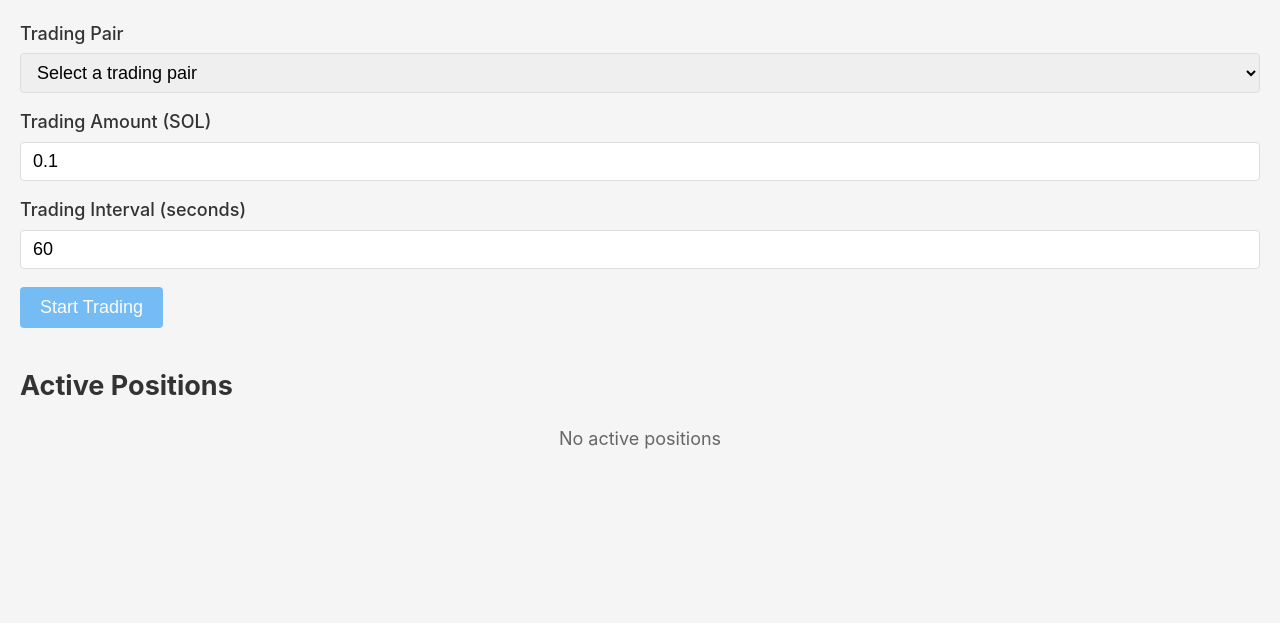
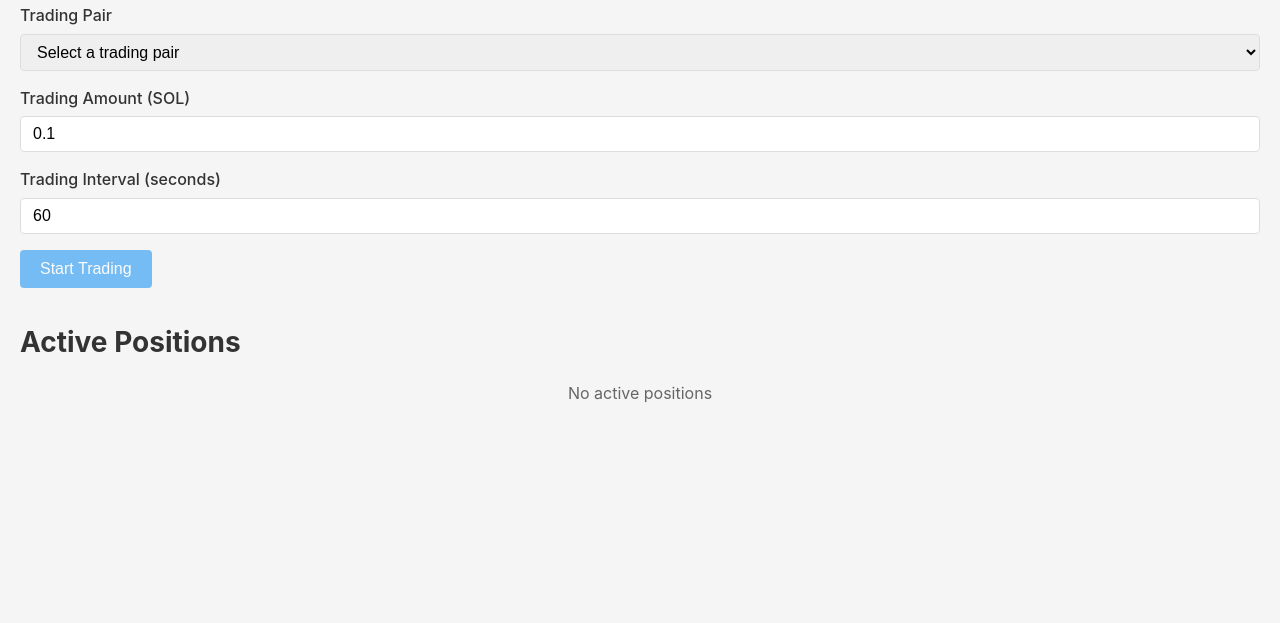
Before and after one commit to Etherlyweiner/CryptoBot, a website: page static/index.html in a window 1280 px wide. Shown: the part 177-800 px from the top of the page. Drawn offline with Linux system fonts and the light colour scheme.

Commit message:
fix: Simplify responsive typography
- Remove browser-specific hacks and unsupported properties
- Use rem units for consistent scaling across all elements
- Add simple media queries for responsive font sizes
- Define standard font sizes for all text elements
- Keep base font size in pixels for better compatibility

```diff
--- a/static/styles.css
+++ b/static/styles.css
@@ -21,30 +21,9 @@
 html {
     /* Base font size */
     font-size: 16px;
-
-    /* Use clamp for responsive font sizing */
-    font-size: clamp(14px, calc(14px + 0.390625vw), 18px);
-
-    /* Prevent iOS font scaling while maintaining accessibility */
-    -webkit-text-size-adjust: 100%;
 }
 
-/* Ensure proper font sizing on Firefox */
-@-moz-document url-prefix() {
-    html {
-        font-size: clamp(14px, calc(14px + 0.390625vw), 18px);
-    }
-}
-
-/* Ensure proper font sizing on Safari */
-@media not all and (min-resolution:.001dpcm) {
-    @supports (-webkit-appearance:none) {
-        html {
-            font-size: clamp(14px, calc(14px + 0.390625vw), 18px);
-        }
-    }
-}
-
+/* Responsive typography using rem units */
 body {
     font-family: -apple-system, BlinkMacSystemFont, "Segoe UI", Roboto, "Helvetica Neue", Arial, sans-serif;
     line-height: 1.6;
@@ -54,6 +33,31 @@ body {
     padding: 20px;
     -webkit-font-smoothing: antialiased;
     -moz-osx-font-smoothing: grayscale;
+}
+
+/* Use rem units for all text elements */
+h1 { font-size: 2rem; }
+h2 { font-size: 1.75rem; }
+h3 { font-size: 1.5rem; }
+h4 { font-size: 1.25rem; }
+p, li, input, select, button { font-size: 1rem; }
+small { font-size: 0.875rem; }
+
+/* Responsive adjustments */
+@media screen and (max-width: 768px) {
+    html {
+        font-size: 14px;
+    }
+
+    body {
+        padding: 10px;
+    }
+}
+
+@media screen and (min-width: 1920px) {
+    html {
+        font-size: 18px;
+    }
 }
 
 /* Trading panel */
```
